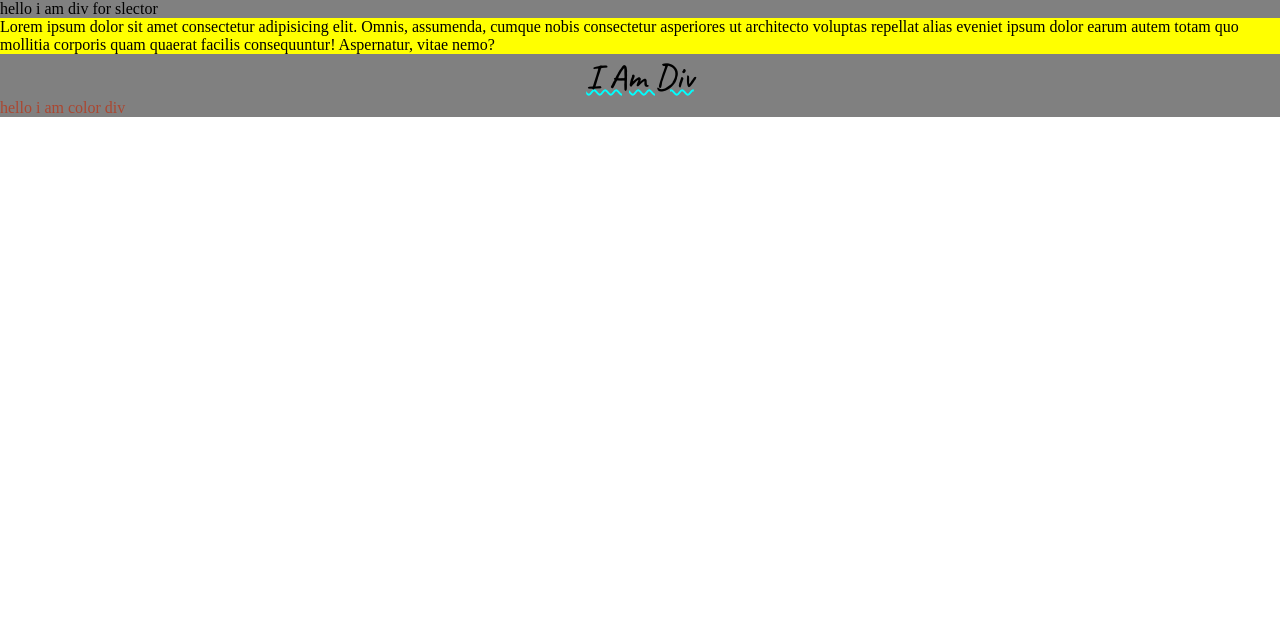
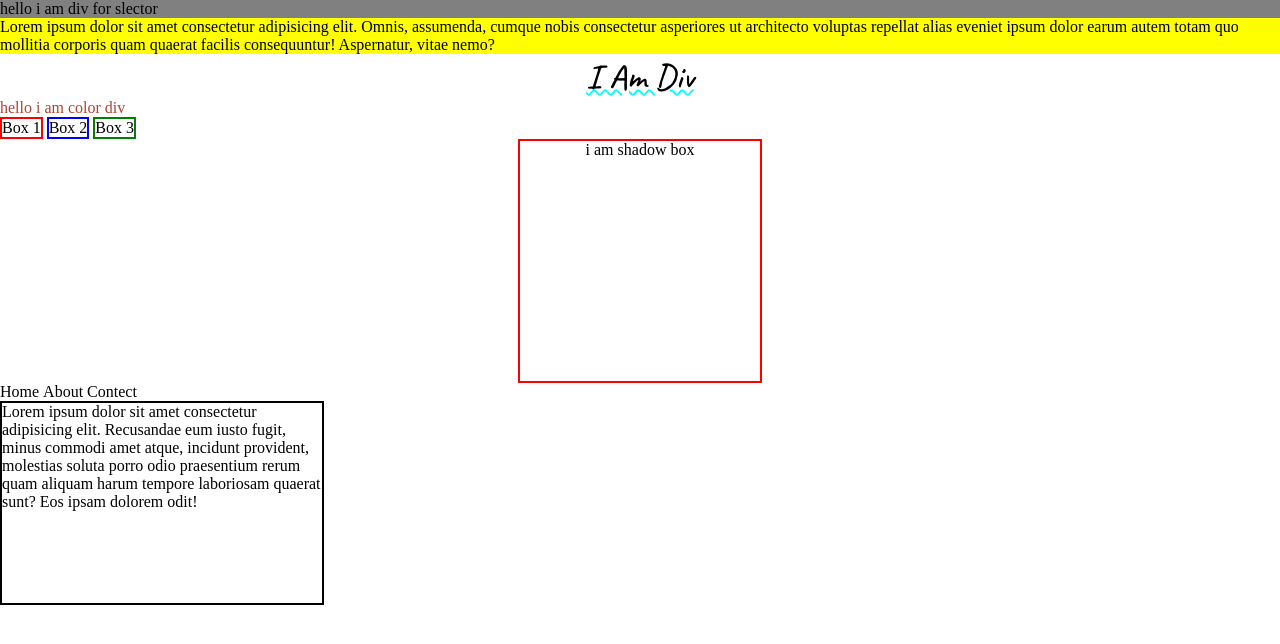
Before and after one commit to vinayak78/Web-development, a plain HTML site: page CSSHtml.html in a window 1280 px wide. Drawn offline with Linux system fonts and the light colour scheme.

Commit message:
Adding new notes of css

```diff
--- a/CSSHtml.html
+++ b/CSSHtml.html
@@ -30,6 +30,8 @@
     <!-- Internal css -->
     <!-- <div>I am internal css</div> -->
 
+
+    <!-- selector div -->
     <div class="div" id="div1">
         hello i am div for slector
         <p>Lorem ipsum dolor sit amet consectetur adipisicing elit. Omnis, assumenda, cumque nobis consectetur
@@ -37,12 +39,40 @@
             quam quaerat facilis consequuntur! Aspernatur, vitae nemo? </p>
     </div>
 
-    <div class="div2">
+
+    <!-- font div -->
+    <div class="font-div">
         i am div
     </div>
+
+    <!-- color div -->
     <div class="colordiv">
         hello i am color div
     </div>
+
+    <!-- display propertry div -->
+     <div class="box1">Box 1</div>
+     <div class="box1 box2">Box 2</div>
+     <div class="box3">Box 3</div>
+
+     <!-- shadow box -->
+      <div class="shadow-box">
+        i am shadow box
+      </div>
+
+    <!-- styling list -->
+     <nav>
+        <ul>
+            <li class="styling-list">Home</li>
+            <li class="styling-list">About</li>
+            <li class="styling-list">Contect</li>
+        </ul>
+     </nav>
+
+     <!-- text overflow -->
+      <div class="over-flow">
+        Lorem ipsum dolor sit amet consectetur adipisicing elit. Recusandae eum iusto fugit, minus commodi amet atque, incidunt provident, molestias soluta porro odio praesentium rerum quam aliquam harum tempore laboriosam quaerat sunt? Eos ipsam dolorem odit!
+      </div>
 </body>
 
 </html>
--- a/style.css
+++ b/style.css
@@ -1,9 +1,9 @@
 /* selector in css  */
 
 /* element selector */
-div {
+/* div {
     background-color: grey;
-}
+} */
 
 /* class slector */
 .div {
@@ -40,14 +40,14 @@ p:hover {
 /* height = content + top + low padding + top + low border + top + low margin
 after applying border box total height = content + top + low padding + top + low border  */
 /* margin colapse = happen when two box margin collapse each over in this case higest margin will set */
-.div2 {
+.font-div{
     box-sizing: border-box;
 }
 
 /* font */
 /* we can import font online and we can use some font property to enhance our font */
 
-.div2 {
+.font-div {
     font-family: "Caveat", cursive;
     font-size: 35px;
     font-weight: 500;
@@ -82,7 +82,7 @@ after applying border box total height = content + top + low padding + top + low
 3. origin - user agent stylesheet (apply by the browser)
 4. importance - use !impportant (!important > inline css) color : blue !important;
  */
- /*
+/*
  Specificity Calculation
 
 To calculate specificity, assign a value to each part of the selector:
@@ -95,3 +95,101 @@ To calculate specificity, assign a value to each part of the selector:
 
 Then, add up the values of all the parts in the selector.
  */
+
+/*
+Size unit - px , vh , vw , em , rem
+px - 12px , 45px.
+vh - view port height.
+vw - view poet width.
+em - relativw to the parent element.
+rem - relative to the root element.
+% - relative to the parent
+min , max - height , width
+*/
+
+/* CSS display property */
+/* we have inline and block elemeent in html but we can change there property by inline and block property  */
+
+/* the margin top and width property does not work on displey :inline in this case we use inline-block  */
+
+.box1 {
+    border: 2px solid red;
+    /* display: inline; */
+    display: inline-block;
+}
+
+.box2 {
+    border: 2px solid blue;
+    /* display: inline; */
+    display: inline-block;
+}
+
+.box3 {
+    border: 2px solid green;
+    /* display: inline; */
+    display: inline-block;
+}
+
+/* display - none and visiblity- hidden */
+/* .box2 {
+   /* display: none; space as well content will disapear*/
+   /* visibility: hidden; space will not disapear
+} */
+
+/* shadows abnd text shadows */
+/*
+syntax box-shadow : h-offset v-offset blur spread color;
+h-offset = horizontal shadow
+v-offset = vertical shadow
+blur = blur radius
+spread = size of the shadow
+color = color of the shadow
+
+syntax text-shadow : h-offset v-offset blur-radius color;
+h-offset -	How far the shadow moves horizontally (→)
+v-offset -	How far the shadow moves vertically (↓)
+blur-radius	(Optional) - how blurry the shadow is
+color	- Shadow color (name, rgb(), rgba(), etc.)
+*/
+.shadow-box{
+    border : 2px solid red;
+    height: 30vh;
+    width: 30vh;
+    margin: auto;
+    text-align: center;
+}
+.shadow-box:hover{
+     box-shadow: 4px 5px 7px 2px pink;
+     text-shadow: 2px 2px 2px pink;
+}
+
+/* styling list */
+/* list iteam is one of the imprtant list iteam to use i nav */
+.styling-list{
+    /* to remove the mark
+    /* list-style: none; */
+    display: inline;
+    /* include the marker inside  */
+    list-style-position: inside;
+
+}
+.styling-list:hover::before{
+    content: "😁";
+}
+/* short hand for list style -> list-style: type position image; */
+
+
+/* overflow */
+/* we use over flow to reduce the risk of text overflow  */
+.over-flow{
+    height: 25vh;
+    width: 25vw;
+    border: 2px solid black;
+    /* Mainly use this */
+    overflow: auto;
+    /* overflow: scroll; */
+    /* overflow: hidden; */
+    /* text-overflow: clip; */
+}
+
+/* position property */
```
